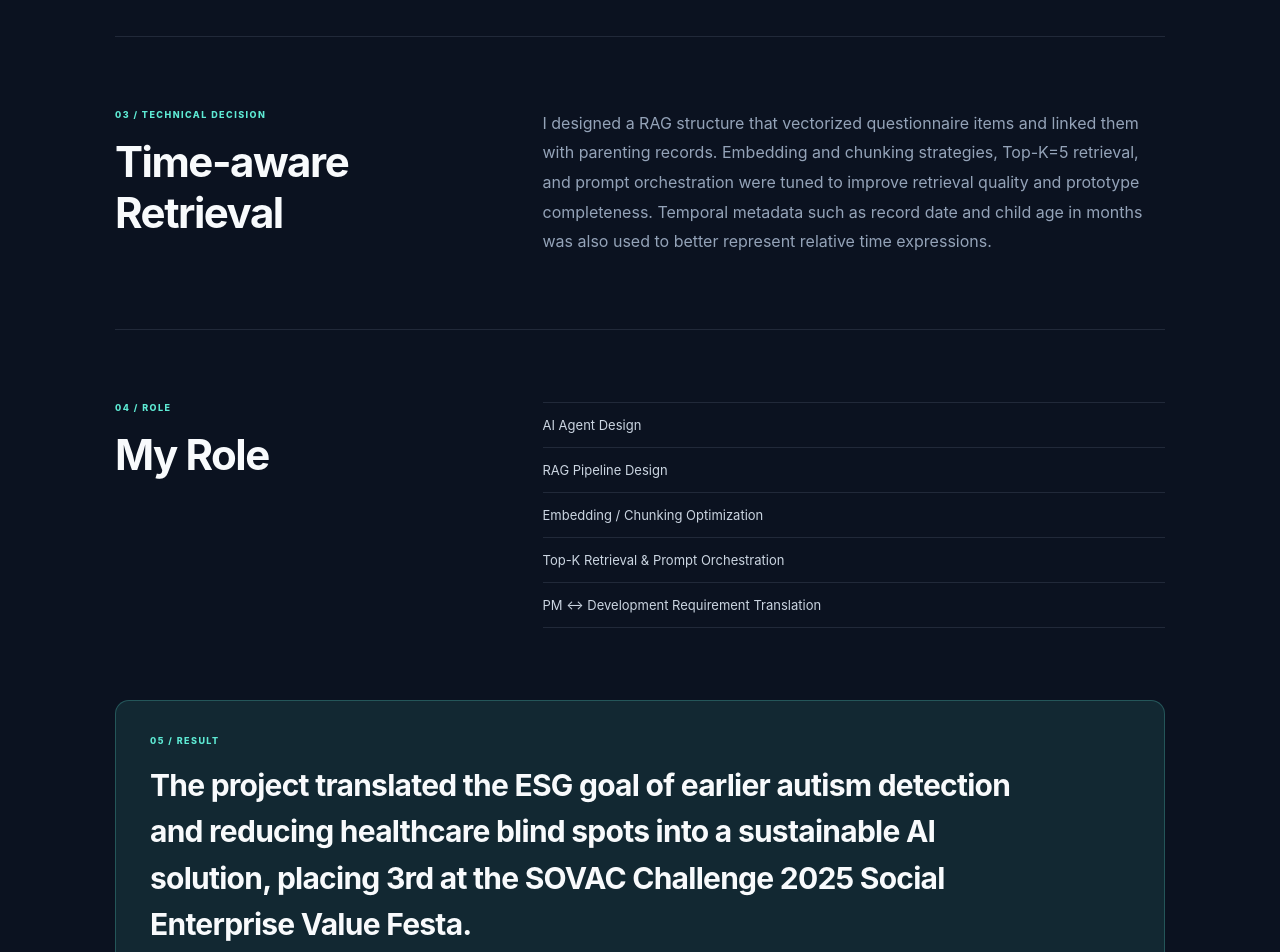
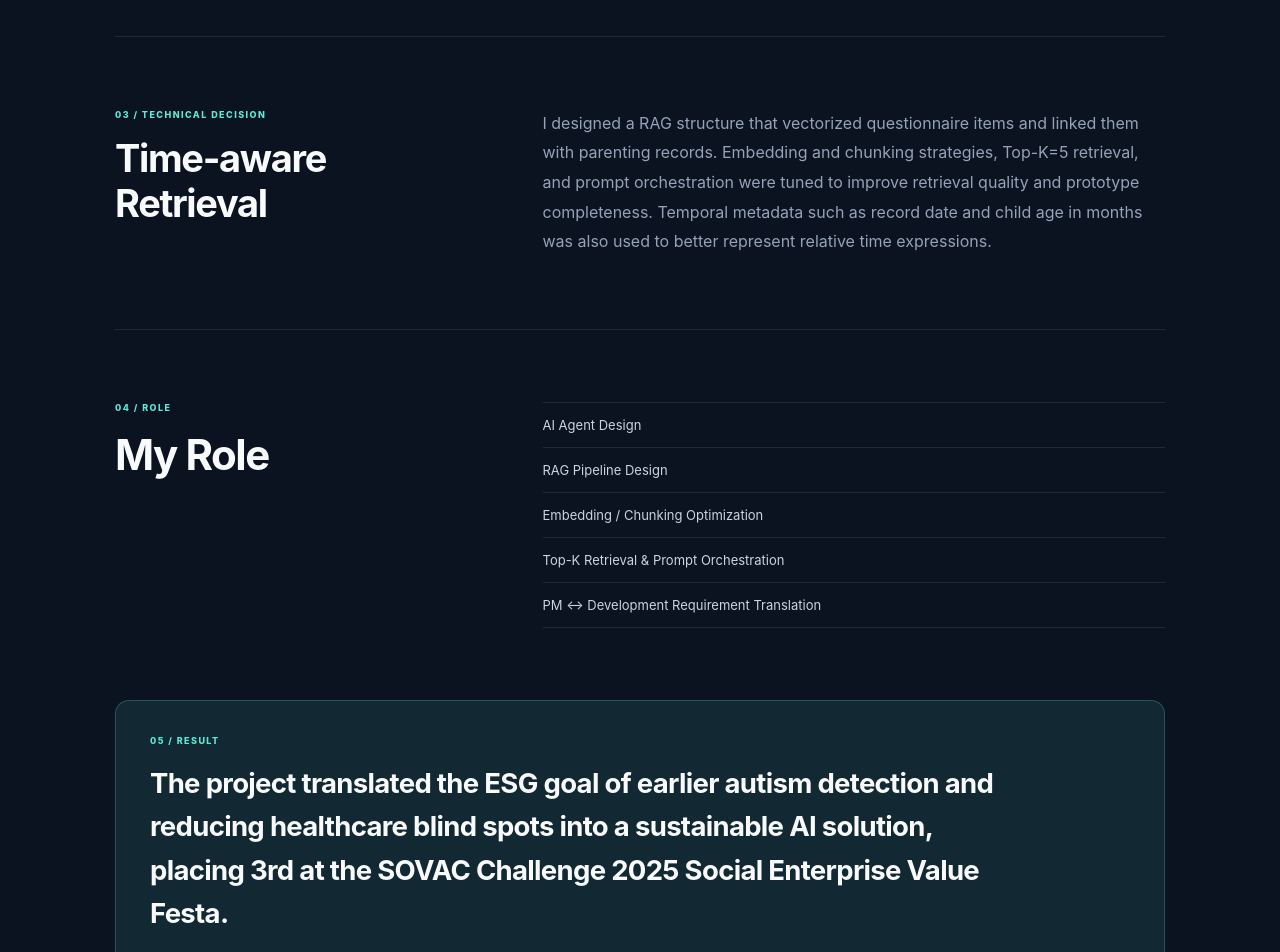
Before and after one commit to jalo0228/portfolio_dev, a Next.js app: page /en/projects/development in a window 1280 px wide. Shown: the part 1860-2812 px from the top of the page. Built offline with nearby package versions, Linux system fonts and the light colour scheme.

Commit message:
Refine development result and decision typography

```diff
--- a/app/globals.css
+++ b/app/globals.css
@@ -856,3 +856,22 @@ a { color: inherit; text-decoration: none; }
 .development-flow strong { color:#94a3b8; font-size:9px; font-weight:750; letter-spacing:.04em; }
 .development-flow i { margin-left:4px; color:var(--accent); font-size:13px; font-style:normal; }
 @media(max-width:640px){.development-visual{padding:20px 12px}.development-product-shot img{width:100%;border-radius:8px}.development-flow{gap:8px 6px}.development-flow strong{font-size:8px}}
+
+
+/* Development project typography balance */
+.result-section:not(.manufacturing-result) h2 {
+  max-width: 880px;
+  font-size: clamp(21px, 2.15vw, 28px);
+  line-height: 1.58;
+}
+.decision-grid h2 {
+  max-width: 360px;
+  font-size: clamp(28px, 3vw, 38px);
+  line-height: 1.18;
+  overflow-wrap: normal;
+  word-break: keep-all;
+}
+@media(max-width:640px){
+  .result-section:not(.manufacturing-result) h2 { font-size: 19px; line-height: 1.6; }
+  .decision-grid h2 { font-size: 27px; }
+}
```
